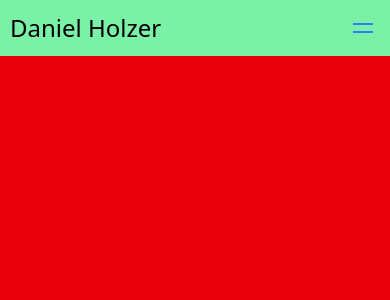
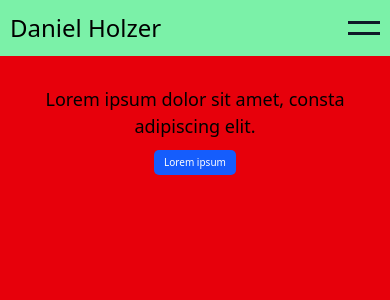
Before and after one commit to DaniHolzer/personal-profilepage, a React (Vite) app: page / in a window 390 px wide. Shown: the top 300 px of the page. Built offline with nearby package versions, Linux system fonts and the light colour scheme.

Commit message:
Hamburger Button 2 Lines component.

```diff
--- a/src/components/button/root/Button.styles.ts
+++ b/src/components/button/root/Button.styles.ts
@@ -7,7 +7,7 @@ export const buttonVariants = tv({
     variant: {
       primary: "bg-blue-600 text-white hover:bg-blue-700",
       secondary: "bg-gray-200 text-gray-900 hover:bg-gray-300",
-      tertiary: "bg-transparent",
+      transparent: "bg-transparent hover:scale-110",
     },
     size: {
       sm: "h-8 px-3 text-sm rounded-md",
--- a/src/components/button/root/Button.tsx
+++ b/src/components/button/root/Button.tsx
@@ -8,7 +8,7 @@ import { buttonVariants } from './Button.styles';
 export interface ButtonProps extends ButtonHTMLAttributes<HTMLButtonElement>,
 VariantProps<typeof buttonVariants> {
     className?: string,
-    variant?: "primary" | "secondary" | "tertiary",
+    variant?: "primary" | "secondary" | "transparent",
     size?: "sm" | "md",
     children?: React.ReactNode,
 }
--- a/src/components/button/variants/animatedMenuButton/AnimatedMenuButton.styles.ts
+++ /dev/null
@@ -1,10 +0,0 @@
-import { tv } from "tailwind-variants";
-
-//-------------------------------------------------------------------------------------------------
-// Animated Menu Button Styling
-
-export const lineStyling = tv({
-  base: [
-    "absolute left-[5px] h-[2px] w-[20px] bg-blue-500 transition-transform duration-500"
-  ],
-})
--- a/src/components/button/variants/animatedMenuButton/AnimatedMenuButton.tsx
+++ /dev/null
@@ -1,30 +0,0 @@
-import { Button } from "../../root/Button";
-import { useState } from "react";
-import { lineStyling } from "./AnimatedMenuButton.styles";
-import { cx } from "tailwind-variants";
-
-
-//-------------------------------------------------------------------------------------------------
-// Animated Menu Button Component
-
-
-export function AnimatedHamburgerButton({ className }: { className?: string}) {
-  const [open, setOpen] = useState(false);
-
-  return (
-    <Button
-      onClick={() => setOpen(!open)}
-      className={cx(className, "relative h-[3.2rem] w-[3.2rem]")}
-      variant="tertiary"
-    >
-      {/* line 1 */}
-      <span
-        className={cx(lineStyling(), "top-[11px]", open && "translate-y-[4px] rotate-[-225deg]")}
-      />
-      {/* line 2 */}
-      <span
-        className={cx(lineStyling(), "bottom-[11px]", open && "translate-y-[-4px] rotate-[225deg]")}
-      />
-    </Button>
-  )
-}
--- /dev/null
+++ b/src/components/button/variants/hamburgerButton2Lines/HamburgerButton2Lines.styles.ts
@@ -0,0 +1,46 @@
+import { tv } from "tailwind-variants";
+
+//-------------------------------------------------------------------------------------------------
+// Animated Menu Button Styling
+
+export const HamburgerButton2LinesStyling = tv({
+  slots: {
+    base:  "relative",
+    line: "absolute left-0 w-full bg-gray-900 transition-transform duration-500",
+    lineTop: "",
+    lineBottom: "",
+    animationTop: "",
+    animationBottom: "",
+  },
+  variants: {
+    size: {
+      sm: {
+        base: "h-[2rem] w-[2rem]",
+        line: "h-[2px]",
+        lineTop: "top-[5px]",
+        lineBottom: "bottom-[5px]",
+        animationTop: "translate-y-[4px] rotate-[-225deg]",
+        animationBottom: "translate-y-[-4px] rotate-[225deg]",
+      },
+      md: {
+        base: "h-[3.2rem] w-[3.2rem]",
+        line: "h-[3px]",
+        lineTop: "top-[9px]",
+        lineBottom: "bottom-[9px]",
+        animationTop: "translate-y-[5.5px] rotate-[-225deg]",
+        animationBottom: "translate-y-[-5.5px] rotate-[225deg]",
+      },
+      lg: {
+        base: "h-[4rem] w-[4rem]",
+        line: "h-[4px]",
+        lineTop: "top-[11px]",
+        lineBottom: "bottom-[11px]",
+        animationTop: "translate-y-[7px] rotate-[-225deg]",
+        animationBottom: "translate-y-[-7px] rotate-[225deg]",
+      },
+    },
+  },
+  defaultVariants: {
+    size: "sm",
+  },
+})
--- /dev/null
+++ b/src/components/button/variants/hamburgerButton2Lines/HamburgerButton2Lines.tsx
@@ -0,0 +1,31 @@
+import { Button } from "../../root/Button";
+import { useState } from "react";
+import { HamburgerButton2LinesStyling } from "./HamburgerButton2Lines.styles";
+import { cx } from "tailwind-variants";
+
+
+//-------------------------------------------------------------------------------------------------
+// Animated Menu Button Component
+
+
+export function HamburgerButton2Lines({ className }: { className?: string}) {
+  const [open, setOpen] = useState(false);
+  const { base, line, lineTop, lineBottom, animationTop, animationBottom } = HamburgerButton2LinesStyling({ size: "md" });
+
+  return (
+    <Button
+      onClick={() => setOpen(!open)}
+      className={ cx(className, base()) }
+      variant="transparent"
+    >
+      {/* line top */}
+      <span
+        className={ cx(line(), lineTop(), open && animationTop()) }
+      />
+      {/* line bottom */}
+      <span
+        className={ cx(line(), lineBottom(), open && animationBottom()) }
+      />
+    </Button>
+  )
+}
--- a/src/layouts/heading/Heading.tsx
+++ b/src/layouts/heading/Heading.tsx
@@ -1,7 +1,5 @@
 import { headingStyles } from './Heading.styles';
-import { Button } from '../../components/button/root/Button';
-import { IconButton } from '../../components/button/variants/iconButton/IconButton';
-import { AnimatedHamburgerButton } from "../../components/button/variants/animatedMenuButton/AnimatedMenuButton";
+import { HamburgerButton2Lines } from "../../components/button/variants/hamburgerButton2Lines/HamburgerButton2Lines";
 
 //-------------------------------------------------------------------------------------------------
 // Heading Component
@@ -11,7 +9,7 @@ export function Heading() {
   return (
     <section aria-description="Heading" className={base()}>
       <a href="/" className={logo()}>Daniel Holzer</a>
-      <AnimatedHamburgerButton />
+      <HamburgerButton2Lines />
     </section>
   )
 }
--- /dev/null
+++ b/src/layouts/homeMain/HomeMain.tsx
@@ -0,0 +1,16 @@
+import { Button } from "../../components/button/root/Button";
+
+//-------------------------------------------------------------------------------------------------
+// Home Page Main Layout
+
+export function HomeMain() {
+    return (
+      <>
+        <section className="w-full flex flex-col justify-start items-center pt-[3rem] px-[2.5rem]">
+          <p className="w-full font-[400] text-[18px] text-center mb-[1rem]">Lorem ipsum dolor sit amet, consta adipiscing elit.</p>
+          <Button >Lorem ipsum</Button>
+
+        </section>
+      </>
+    );
+}
--- a/src/pages/Home.tsx
+++ b/src/pages/Home.tsx
@@ -1,4 +1,5 @@
 import { Heading } from '../layouts/heading/Heading.tsx';
+import { HomeMain } from "../layouts/homeMain/HomeMain.tsx";
 
 //-------------------------------------------------------------------------------------------------
 // Home Page Component
@@ -7,6 +8,7 @@ export default function Home() {
   return (
     <>
       <Heading />
+      <HomeMain />
     </>
   );
 }
```
